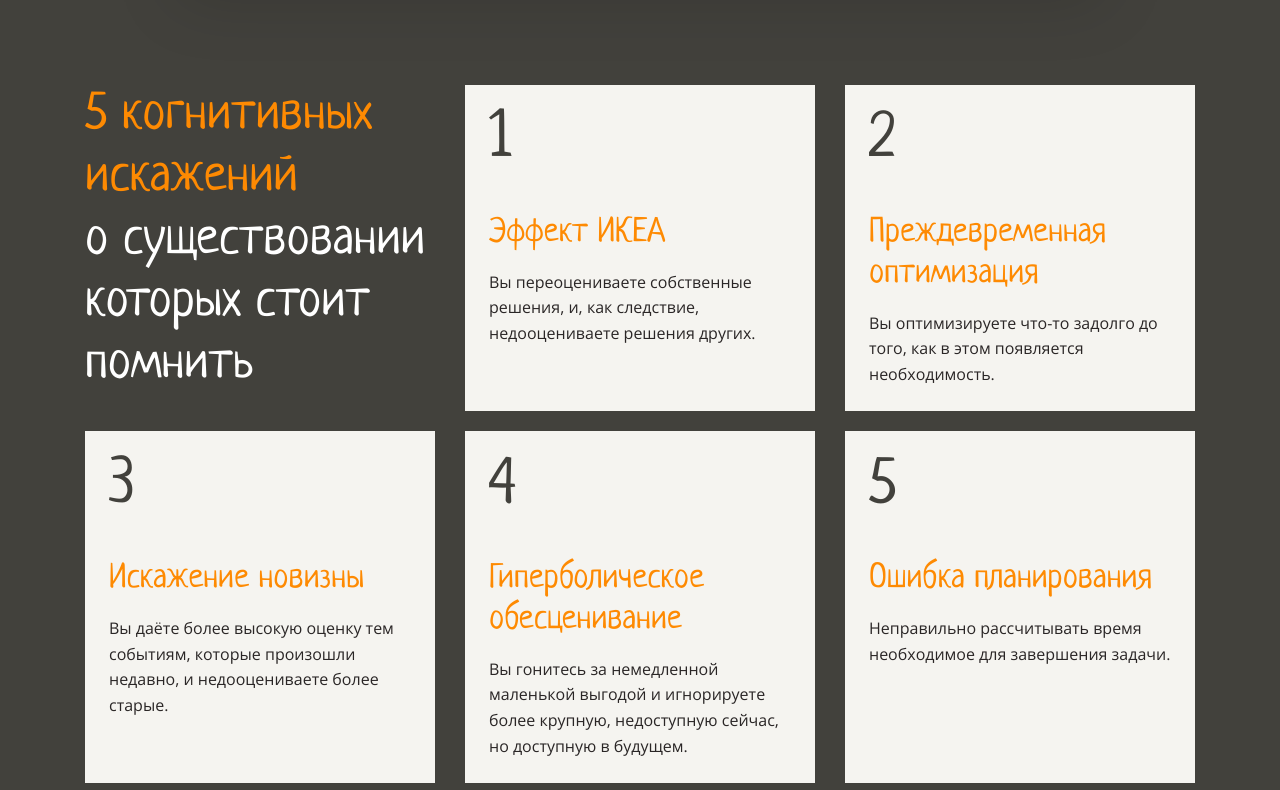
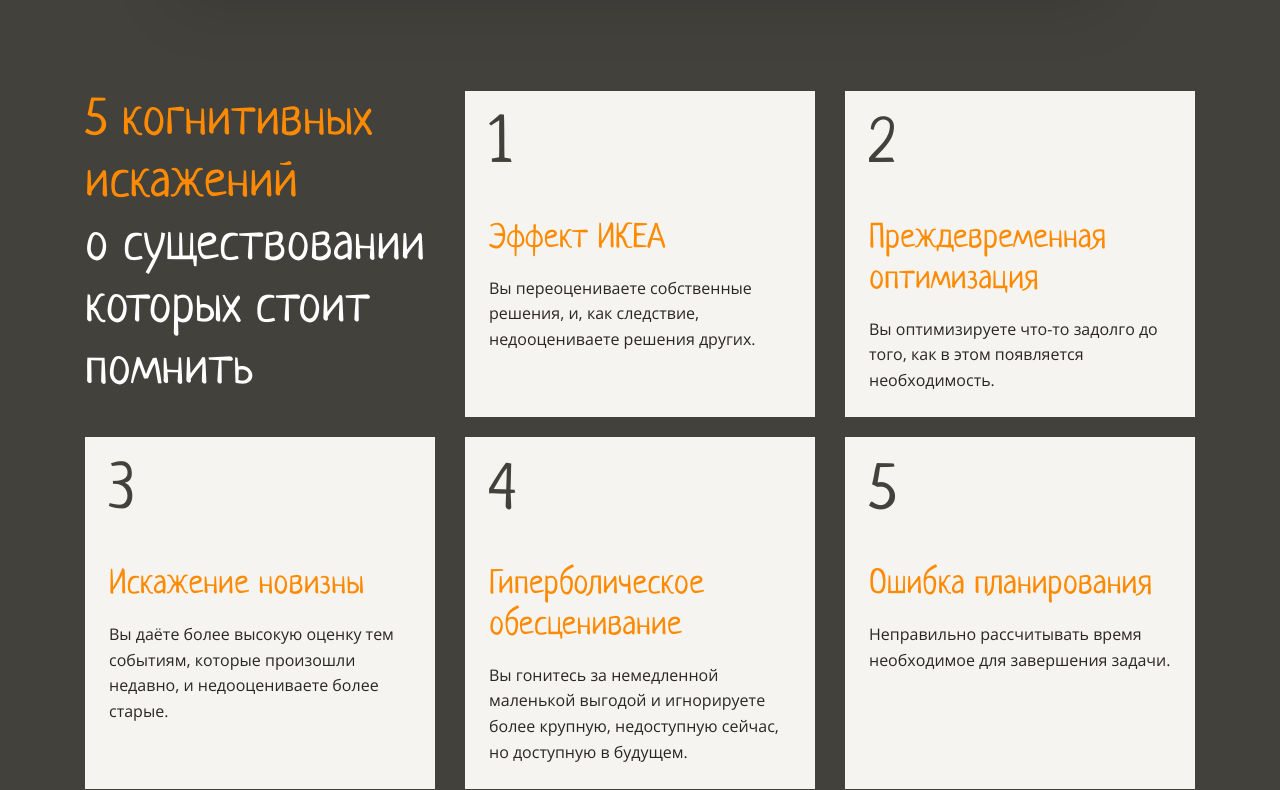
Before and after one commit to TanyaAl/layout-designer-project-58, a website: page src/index.html in a window 1280 px wide. Shown: the part 1784-2574 px from the top of the page. Drawn offline with Linux system fonts and the light colour scheme.

Commit message:
fixPrwviewMarg

```diff
--- a/src/styles/style.css
+++ b/src/styles/style.css
@@ -156,7 +156,7 @@ label {
 
 .container-preview {
     /* position: relative; */
-    margin-bottom: -100px;
+    margin-bottom: -94px;
 }
 
 .section-title {
@@ -172,8 +172,8 @@ label {
 
 #navigation {
     position: relative;
-    margin-top: -100px;
-    padding-top: 100px;
+    margin-top: -116px;
+    padding-top: 116px;
     padding-bottom: 100px;
     z-index: 1;
 }
```
